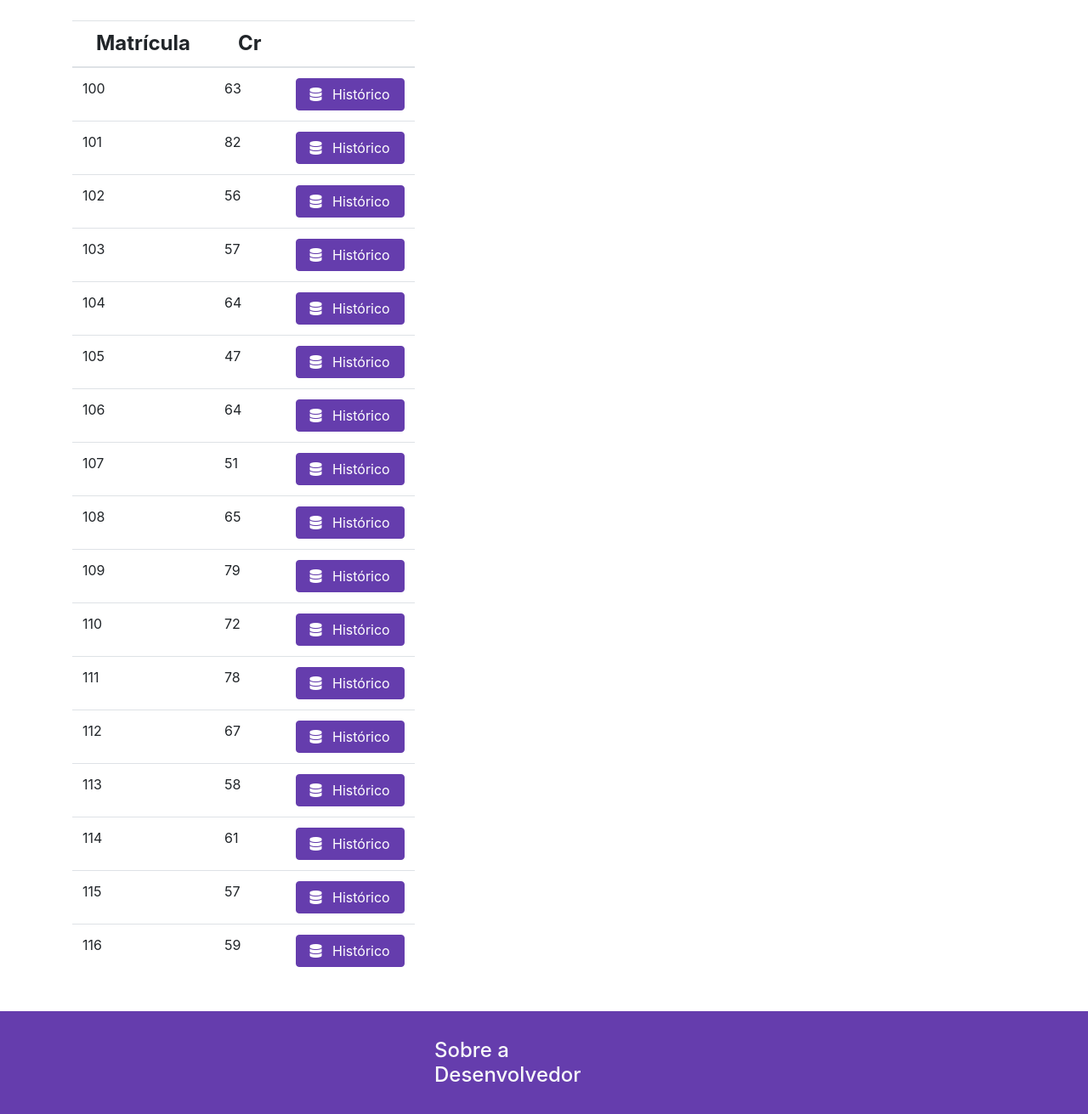
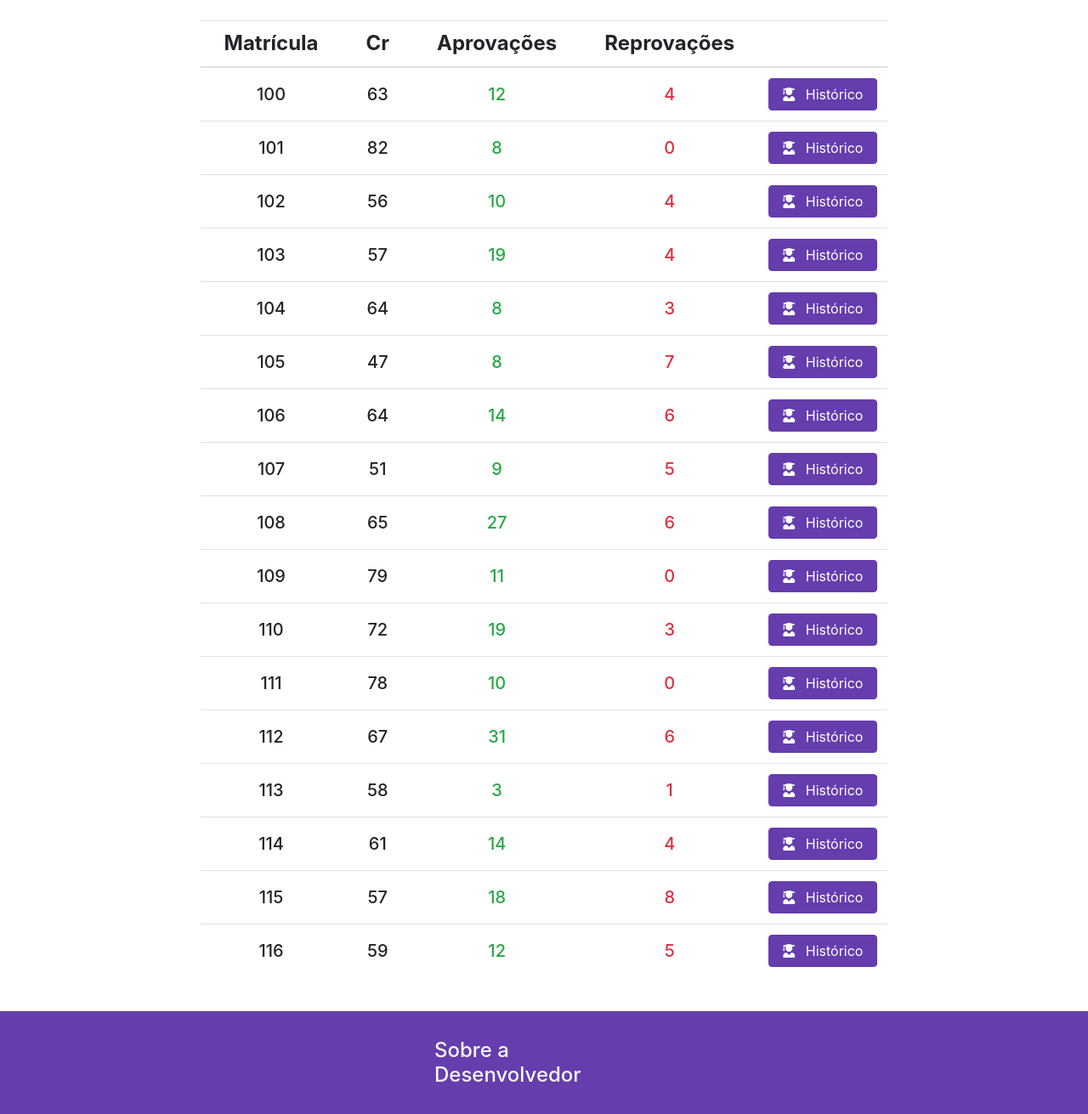
Before and after one commit to araujoG/sistemaUniversitario, a Django app: page /aluno/ in a window 1280 px wide. Shown: the part 56-1367 px from the top of the page at 85% size. Run offline with Django 3.2, Linux system fonts and the light colour scheme; data comes from the database, SQL or seed files in the repository; some libraries are stand-ins or nearby versions.

Commit message:
tabela com reprovacoes e aprovacoes

```diff
--- a/aluno/models.py
+++ b/aluno/models.py
@@ -14,7 +14,11 @@ class Aluno(models.Model):
     def __str__(self):
         return self.matricula
 
+    def getAprovacoes(self):
+        return DisciplinaCursada.objects.filter(aluno=self, nota__gte = 60).count()
 
+    def getReprovacoes(self):
+        return DisciplinaCursada.objects.filter(aluno=self, nota__lt = 60).count()
 
 # Modelo intermediário(relação).
 class DisciplinaCursada(models.Model):
--- a/aluno/templates/aluno/index.html
+++ b/aluno/templates/aluno/index.html
@@ -12,21 +12,25 @@
             </div>
         {% endfor %}
     {% endif %}
-    <table class="table w-auto table-hover">
+    <table class="table w-auto table-hover mx-auto">
         <thead>
             <tr>
               <th scope="col" ><h4 class="font-weight-bold m-0 mx-3">Matrícula</h4></th>
               <th scope="col" ><h4 class="font-weight-bold m-0 mx-3">Cr</h4></th>
+              <th scope="col" ><h4 class="font-weight-bold m-0 mx-3">Aprovações</h4></th>
+              <th scope="col" ><h4 class="font-weight-bold m-0 mx-3">Reprovações</h4></th>
               <th scope="col"></th>
             </tr>
         </thead>
         <tbody>
         {% for row in alunos %}
             <tr>
-                <td>{{row.aluno.matricula}}</td>
-                <td>{{row.cr}}</td>
+                <td class="h5">{{row.aluno.matricula}}</td>
+                <td class="h5">{{row.cr}}</td>
+                <td class="h5 text-success">{{row.aluno.getAprovacoes}}</td>
+                <td class="text-danger h5">{{row.aluno.getReprovacoes}}</td>
                 <td><button type="button" class="btn btn-primary px-3">
-                    <i class="fas fa-database mr-2"></i> Histórico
+                    <i class="fas fa-user-graduate mr-2"></i> Histórico
                 </button></td>
             </tr>
         {% endfor %}
--- a/static/css/styles.css
+++ b/static/css/styles.css
@@ -31,3 +31,8 @@
 .toast{
     max-width: 390px;
 }
+
+td{
+    vertical-align: middle !important;
+    text-align: center !important;
+}
```
